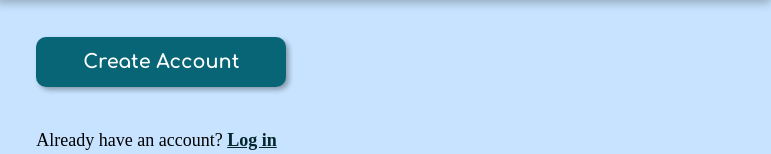
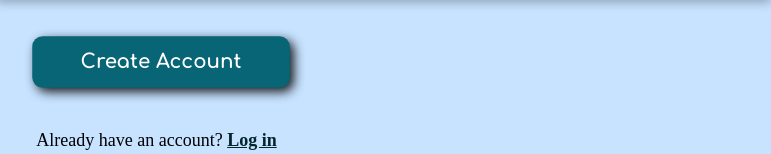
Before and after one commit to Gabriel-Muniz/signupform, a plain HTML site: page index.html in a window 1280 px wide. In both pictures the pointer is over the button "Create Account". Shown: the part 657-811 px from the top of the page, 509-1280 px from the left. Drawn offline with Linux system fonts and the light colour scheme; a web font is replaced by a local one.

Commit message:
style: adjust button focus state visibility

```diff
--- a/style.css
+++ b/style.css
@@ -81,7 +81,8 @@ h6 {
     --secondary-color: rgb(8, 101, 117);
     --accent-color: rgb(31, 117, 216);
 
-    --soft-shadow: 3px 3px 5px #00000050;
+    --soft-shadow: 3px 3px 5px rgba(0, 0, 0, 0.8);
+    --medium-shadow: 4px 4px 10px rgba(0, 0, 0, 0.9);
 
     --alert-color: rgb(182, 2, 56);
     --success-color: rgb(6, 121, 86);
@@ -261,8 +262,12 @@ input {
     background-color: var(--primary-color);
 }
 
-.btn-submit:hover {
+.btn-submit:hover,
+.btn-submit:focus {
     background-color: var(--secondary-color);
+
+    box-shadow: var(--medium-shadow);
+    transform: scale(1.03);
 }
 
 .log-in {
```
